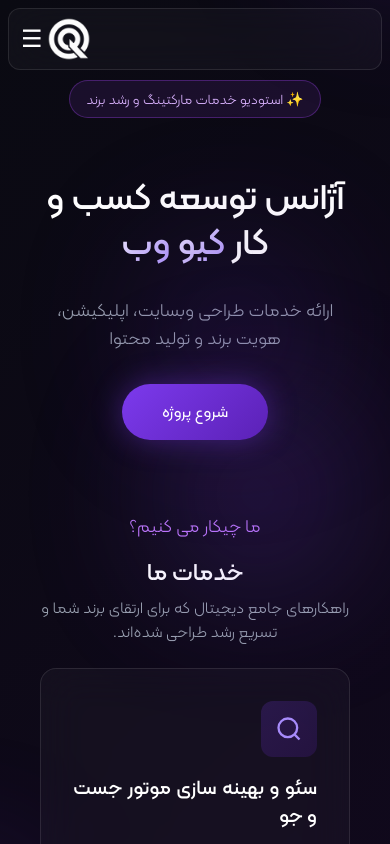
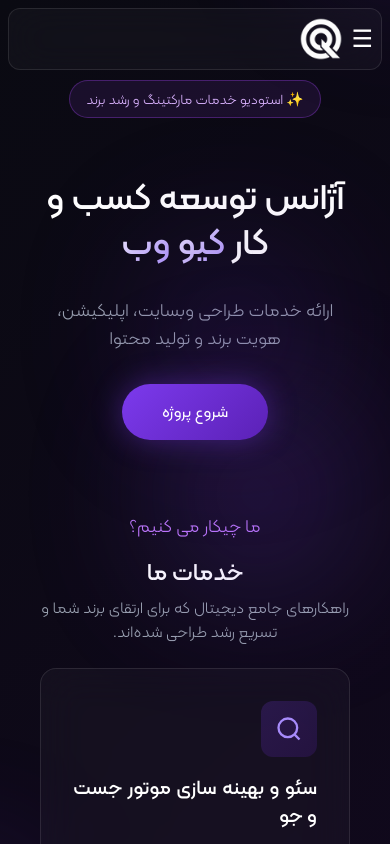
Before and after one commit to hossain-yzdani/qweb-agency, a Next.js app: page / in a window 390 px wide. Shown: the top 844 px of the page. Built offline with nearby package versions, Linux system fonts and the light colour scheme.

Commit message:
fix bug reverse navbar in mobile

```diff
--- a/components/basic/navabr.tsx
+++ b/components/basic/navabr.tsx
@@ -32,12 +32,9 @@ const Header = () => {
   return (
     <>
       <nav className="fixed px-2 py-1 md:py-2 top-2 left-2 right-2 z-50 glass rounded-xl">
-
-      <div className="flex justify-between items-center">
-
+        <div className="flex justify-between items-center flex-row-reverse md:flex-row">
           {/* logo & title */}
-        <div
-          className="flex flex-row-reverse md:flex-row items-center flex-1 z-15">
+          <div className="flex items-center flex-1 z-15">
             <Image
               src="/logo/qweb-logo.png"
               alt="Picture of the author"
@@ -48,8 +45,7 @@ const Header = () => {
           </div>
 
           {/* routes */}
-        <div
-          className="flex-2 hidden md:block z-15">
+          <div className="flex-2 hidden md:block z-15">
             <ul className="flex items-center justify-center">
               {links.map((e) => (
                 <li key={e.url} className="flex p-2">
@@ -78,8 +74,7 @@ const Header = () => {
           </div>
 
           {/* mobile button */}
-        <div
-          className="block md:hidden  z-15">
+          <div className="block md:hidden  z-15">
             <button
               className=" justify-center pl-1 text-white items-center rounded cursor-pointer text-2xl"
               type="button"
@@ -88,9 +83,6 @@ const Header = () => {
               ☰
             </button>
           </div>
-
-
-
         </div>
       </nav>
 
@@ -111,7 +103,6 @@ const Header = () => {
               </Link>
             </li>
           ))}
-
         </ul>
 
         <Link
@@ -128,8 +119,7 @@ const Header = () => {
         className={`bg-transparent blur-3xl fixed w-full h-screen z-10 top-0 left-0 right-0 ${
           isOpen ? "" : "hidden"
         } `}
-        >
-        </div>
+      ></div>
     </>
   );
 };
```
Lines whose indentation alone changed are shown as unchanged.
